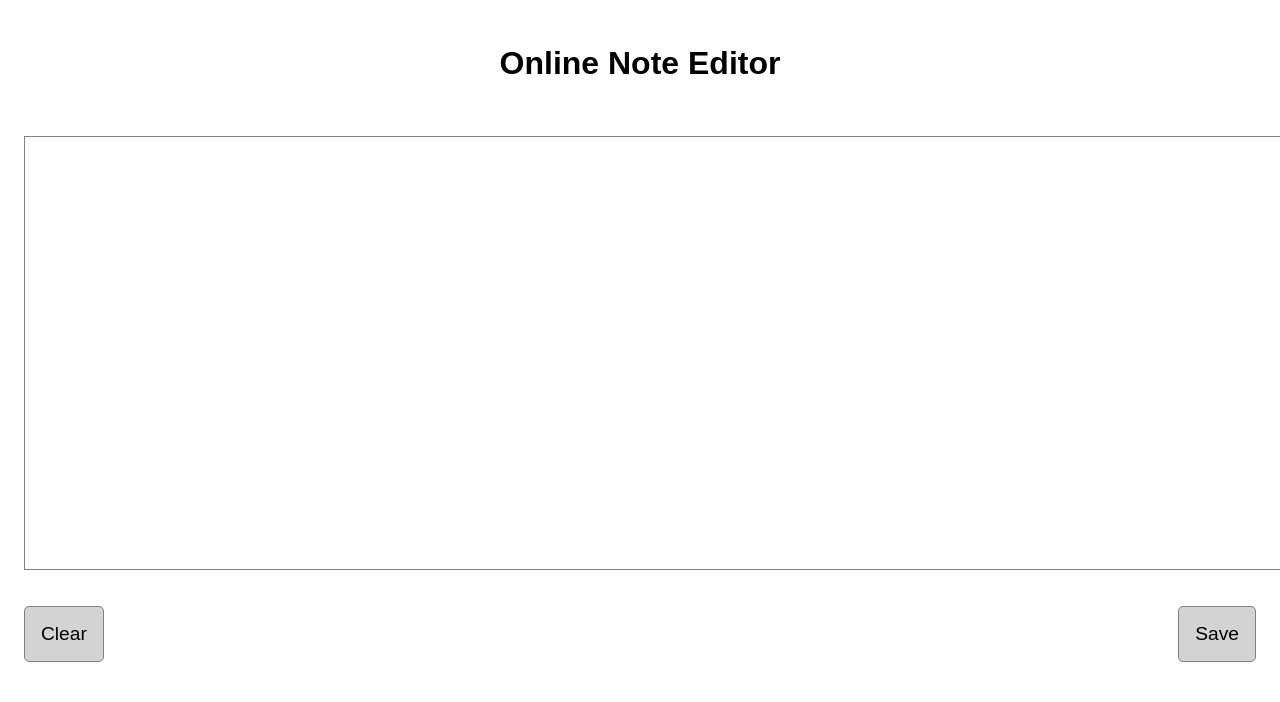
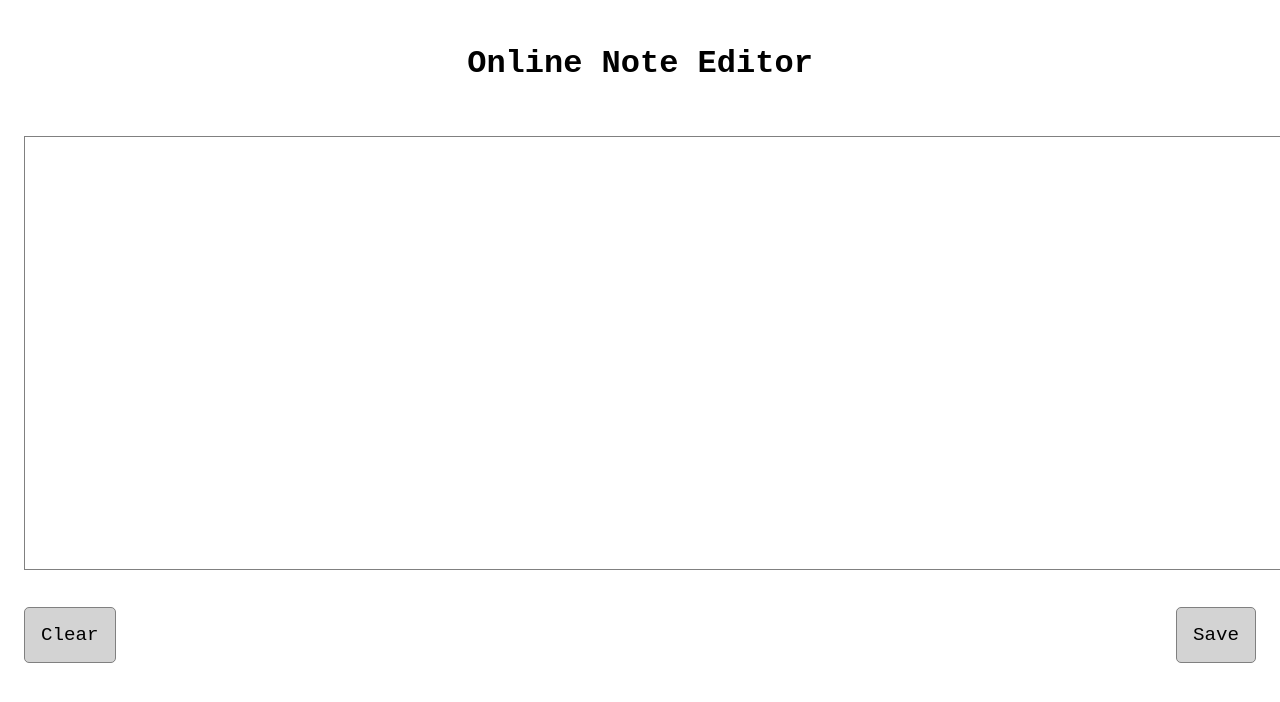
Before and after one commit to ZA1NZAFAR/zovh, a plain HTML site: page Note/note.html in a window 1280 px wide. Drawn offline with Linux system fonts and the light colour scheme.

Commit message:
changed font

```diff
--- a/FreeAPIs/freeapi.css
+++ b/FreeAPIs/freeapi.css
@@ -1,5 +1,8 @@
+*{
+    font-family: "Courier New", Courier, monospace;
+}
+
 body {
-    font-family: Arial, sans-serif;
     padding: 20px;
 }
 
--- a/Info/info.css
+++ b/Info/info.css
@@ -1,5 +1,8 @@
+*{
+    font-family: "Courier New", Courier, monospace;
+}
+
 body {
-    font-family: "Roboto Condensed", Helvetica, Arial, sans-serif;
     text-align: center;
 }
 
--- a/Note/note.css
+++ b/Note/note.css
@@ -1,5 +1,5 @@
-body {
-    font-family: sans-serif;
+*{
+    font-family: "Courier New", Courier, monospace;
 }
 
 header {
--- a/Quotes/quotes.css
+++ b/Quotes/quotes.css
@@ -1,5 +1,8 @@
+*{
+    font-family: "Courier New", Courier, monospace;
+}
+
 .quoteClass {
-    font-family: "Roboto Condensed", Helvetica, Arial, sans-serif;
     font-weight: 200;
     font-size: 1.8em;
     text-align: center;
--- a/index.css
+++ b/index.css
@@ -1,5 +1,8 @@
+*{
+    font-family: "Courier New", Courier, monospace;
+}
+
 body {
-    font-family: "Roboto Condensed", Helvetica, Arial, sans-serif;
     display: flex;
     flex-direction: column;
     align-items: center;
@@ -9,7 +12,6 @@ body {
 
 p {
     padding-top: 10px;
-    font-family: "Roboto Condensed", Helvetica, Arial, sans-serif;
     font-size: 14px;
     text-align: center;
     width: 100%;
@@ -17,16 +19,13 @@ p {
 }
 
 h1 {
-    font-family: "Roboto Condensed", Helvetica, Arial, sans-serif;
-    font-size: clamp(3rem, 10vw, 10rem);
-    color: darkslateblue;
-    padding: 0 clamp(1rem, 2vw, 3rem);
+    font-size: 100px;
+    color: black;
 }
 
 button{
     width: 500px;
     height: 50px;
-    font-family: "Roboto Condensed", Helvetica, Arial, sans-serif;
 }
 
 .glow-on-hover {
```
Also changed, not shown: index.js (deleted, +0 -28 lines).
